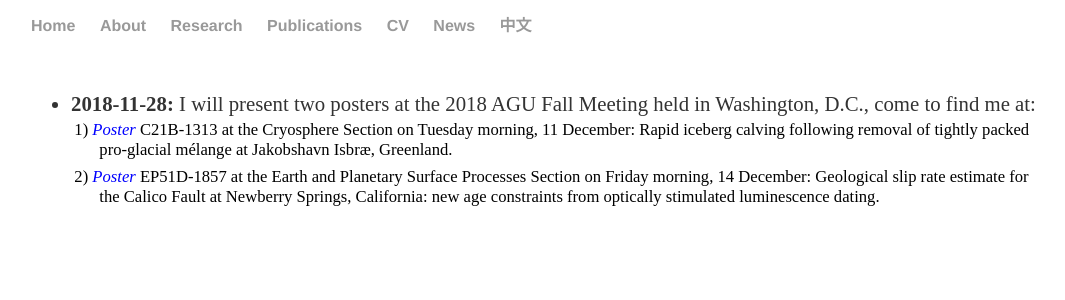
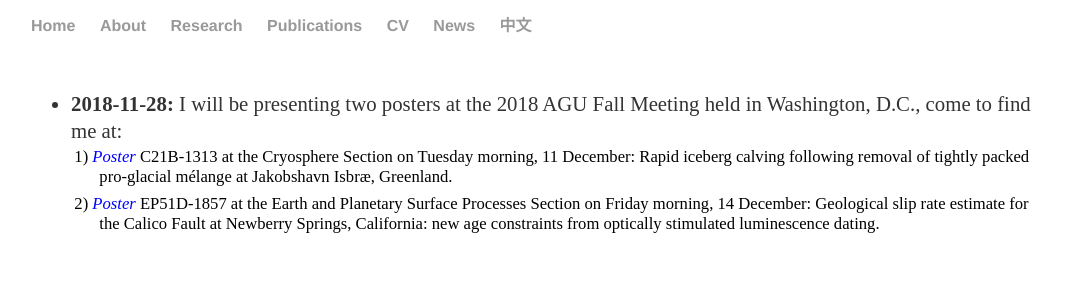
Before and after one commit to suruixie/suruixie.github.io, a Jekyll site: the page built from news/index.html, in a window 1280 px wide. Shown: the top 300 px of the page, without its empty margins (97-1162 px from the left). Built offline with Jekyll 4.4.1, drawn with Linux system fonts in a browser that asks for light colours.

Commit message:
Update index.html

```diff
--- a/news/index.html
+++ b/news/index.html
@@ -5,7 +5,7 @@
 <div class="news">
 	<br style="line-height:1.5em">
 	<ul class="news_list">
-	<li style="line-height:130%; font-size:1.0em;"><strong>2018-11-28:</strong> I will present two posters at the 2018 AGU Fall Meeting held in Washington, D.C., come to find me at:
+	<li style="line-height:130%; font-size:1.0em;"><strong>2018-11-28:</strong> I will be presenting two posters at the 2018 AGU Fall Meeting held in Washington, D.C., come to find me at:
 		<p  class="publist" style="font-size:0.8em;">
 			1) <em><a href="../files/2018/Xie_AGU18.pdf" style="color:#0000FF;">Poster</a></em> C21B-1313 at the Cryosphere Section on Tuesday morning, 11 December: Rapid iceberg calving following removal of tightly packed pro-glacial mélange at Jakobshavn Isbræ, Greenland.
 		<p  class="publist" style="font-size:0.8em;">
```
